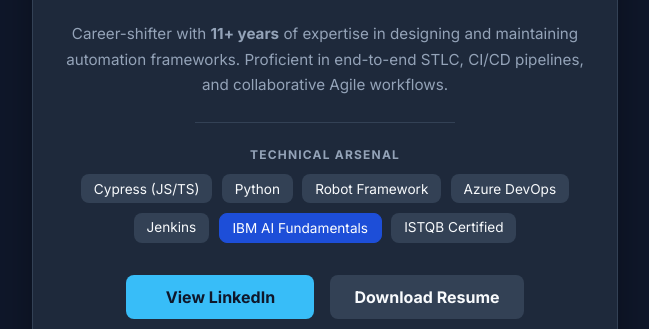
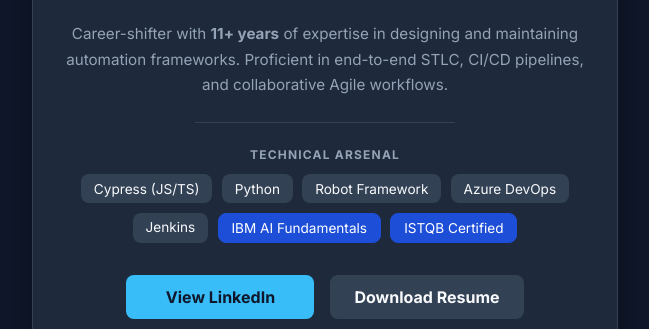
Before and after one commit to markjop/markjop-website, a plain HTML site: page index.html in a window 1280 px wide. Shown: the part 307-636 px from the top of the page, without its empty margins (315-964 px from the left). Drawn offline with Linux system fonts and the light colour scheme.

Commit message:
added featured

```diff
--- a/index.html
+++ b/index.html
@@ -208,7 +208,7 @@
 
             <a href="https://www.istqb.in/foundation/certified-tester2/64905-mark-jopriz-cabelinga"
                target="_blank"
-               class="skill-tag">
+               class="skill-tag featured">
                ISTQB Certified
             </a>
         </div>
```
